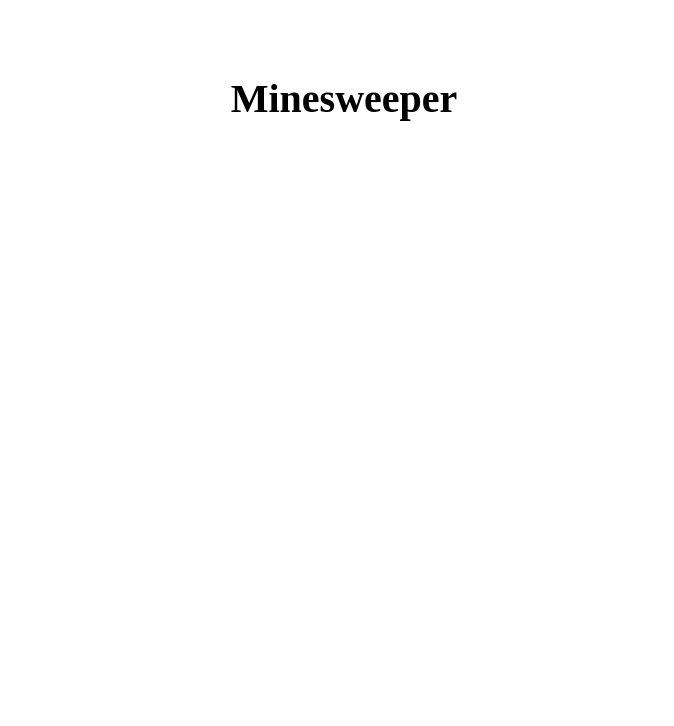
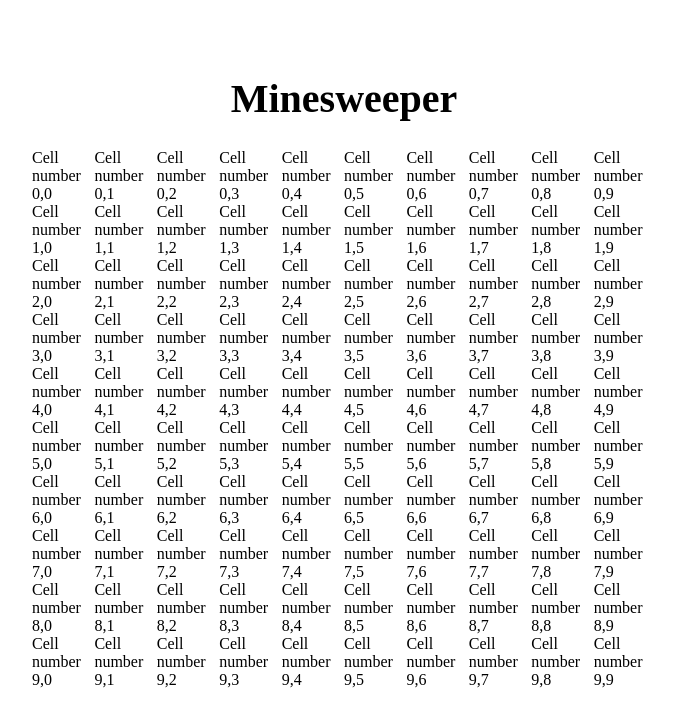
Before and after one commit to Yurickh/minefield, a React (Create React App) app: page / in a window 1280 px wide. Shown: the top 726 px of the page, without its empty margins (296-970 px from the left). Built offline with nearby package versions, Linux system fonts and the light colour scheme.

Commit message:
✨  Add basic grid layout

```diff
--- a/package.json
+++ b/package.json
@@ -8,6 +8,7 @@
     "husky": "^1.3.1",
     "lint-staged": "^8.1.0",
     "prettier": "^1.16.1",
+    "prop-types": "^15.6.2",
     "react": "16.8.0-alpha.1",
     "react-dom": "16.8.0-alpha.1",
     "react-scripts": "2.1.3"
--- a/src/App.js
+++ b/src/App.js
@@ -2,6 +2,7 @@
 import styled from '@emotion/styled/macro'
 
 import Title from './title'
+import Grid from './grid'
 
 const Main = styled.main`
   display: flex;
@@ -15,6 +16,7 @@
   return (
     <Main>
       <Title>Minesweeper</Title>
+      <Grid numCols={10} numRows={10} />
     </Main>
   )
 }
--- /dev/null
+++ b/src/grid.js
@@ -0,0 +1,50 @@
+import React, { useState } from 'react'
+import PropTypes from 'prop-types'
+import styled from '@emotion/styled/macro'
+
+import useEffectOnFirstRender from './hooks/useEffectOnFirstRender'
+
+const emptyCell = {
+  visible: false,
+  isBomb: false,
+  bombsAround: 0,
+}
+
+const Row = styled.div`
+  display: flex;
+`
+
+export default function Grid({ numBombs, numCols, numRows }) {
+  const [grid, setGrid] = useState([[]])
+
+  useEffectOnFirstRender(() => {
+    const cols = Array(numCols).fill(emptyCell)
+    setGrid(Array(numRows).fill(cols))
+  })
+
+  return (
+    <div>
+      {grid.map((row, rowIndex) => (
+        <Row>
+          {row.map((_, colIndex) => (
+            <div>
+              Cell number {rowIndex},{colIndex}
+            </div>
+          ))}
+        </Row>
+      ))}
+    </div>
+  )
+}
+
+Grid.propTypes = {
+  numBombs: PropTypes.number,
+  numCols: PropTypes.number,
+  numRows: PropTypes.number,
+}
+
+Grid.defaultProps = {
+  numBombs: 0,
+  numCols: 1,
+  numRows: 1,
+}
--- /dev/null
+++ b/src/hooks/useEffectOnFirstRender.js
@@ -0,0 +1,12 @@
+import { useState, useEffect } from 'react'
+
+export default function useEffectOnFirstRender(callback) {
+  const [mounted, setMounted] = useState(false)
+
+  useEffect(() => {
+    if (!mounted) {
+      setMounted(true)
+      callback()
+    }
+  })
+}
```
Also changed, not shown: 1 other file (tests, documents, lock files or other folders).
